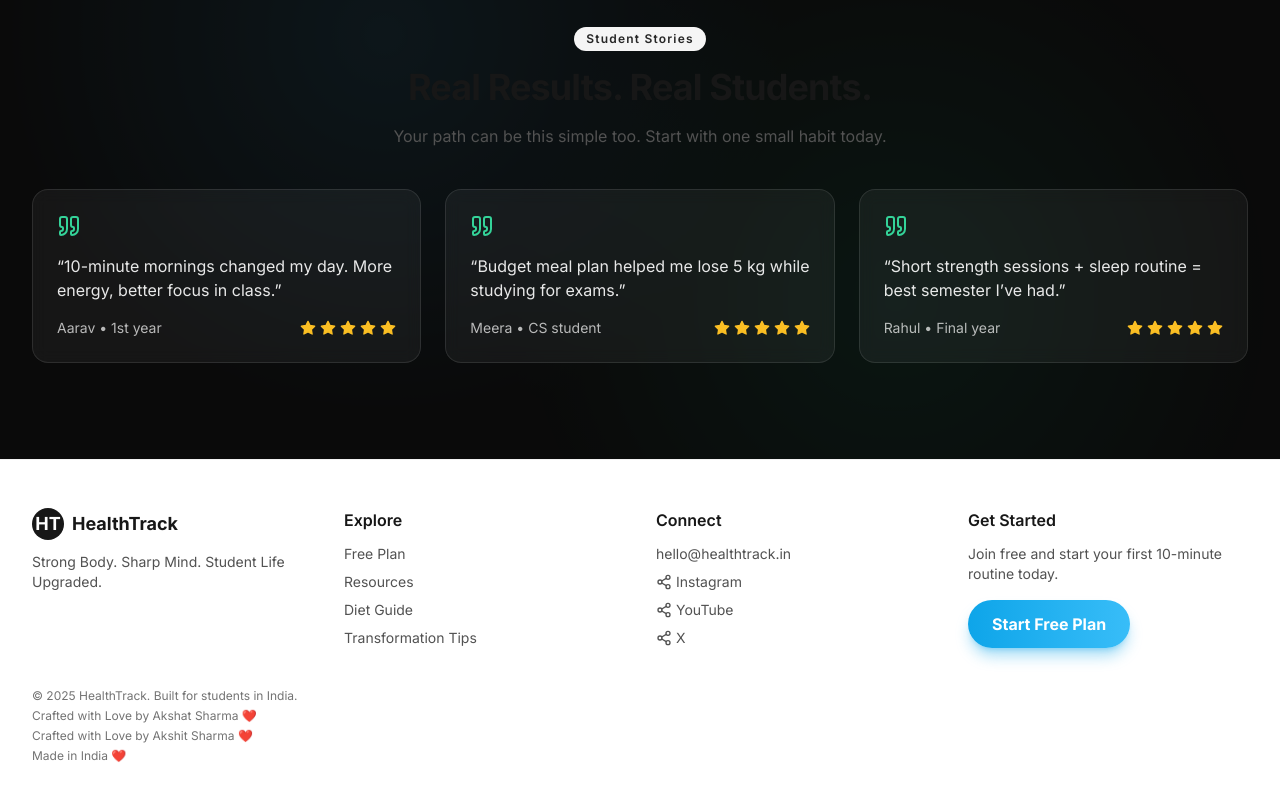
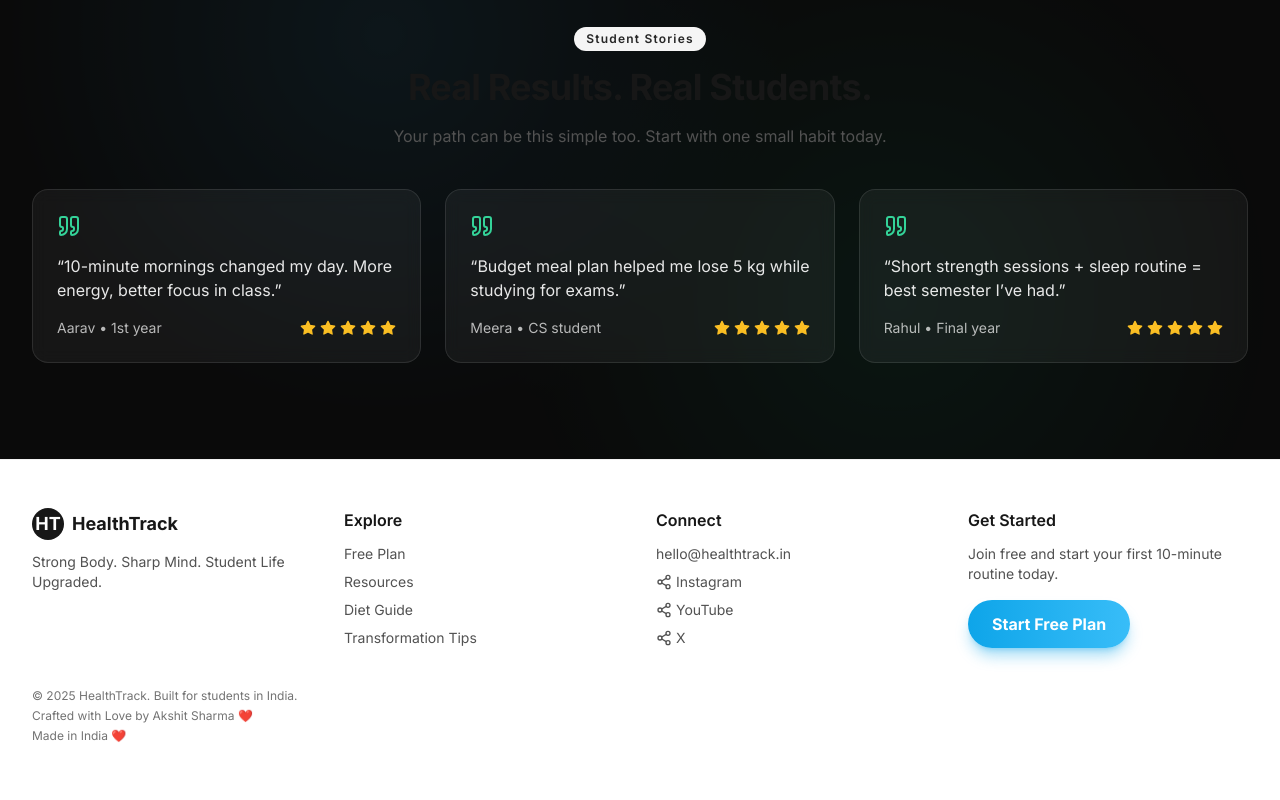
Before and after one commit to nalin-pixel/frontend-repo_exia5bca_7obfi4, a React (Vite) app: page / in a window 1280 px wide. Shown: the part 4539-5339 px from the top of the page. Built offline with nearby package versions, Linux system fonts and the light colour scheme; a web font is replaced by a local one.

Commit message:
Update project prj_exia5bca - 2025-11-15T11:50:44.998Z

```diff
--- a/src/App.jsx
+++ b/src/App.jsx
@@ -499,9 +499,6 @@ function Footer() {
           © {new Date().getFullYear()} HealthTrack. Built for students in India.
         </div>
         <div className="mt-1 text-xs text-neutral-500 dark:text-neutral-400">
-          Crafted with Love by Akshat Sharma ❤️
-        </div>
-        <div className="mt-1 text-xs text-neutral-500 dark:text-neutral-400">
           Crafted with Love by Akshit Sharma ❤️
         </div>
         <div className="mt-1 text-xs text-neutral-500 dark:text-neutral-400">
```
Also changed, not shown: 1 other file (tests, documents, lock files or other folders).
